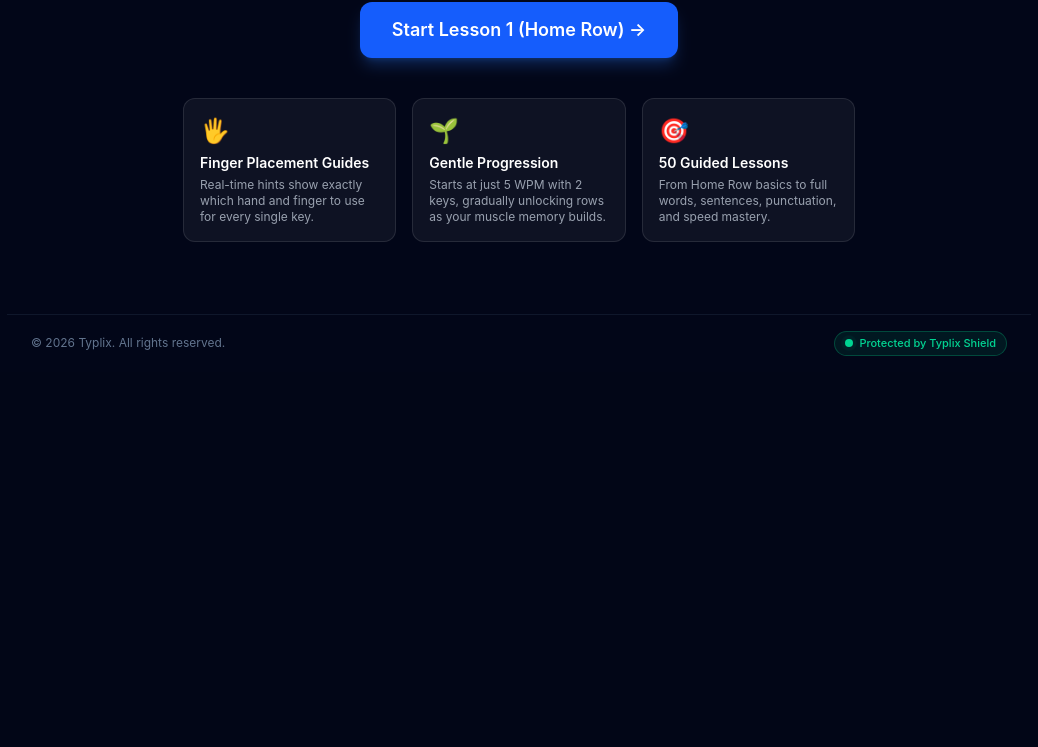
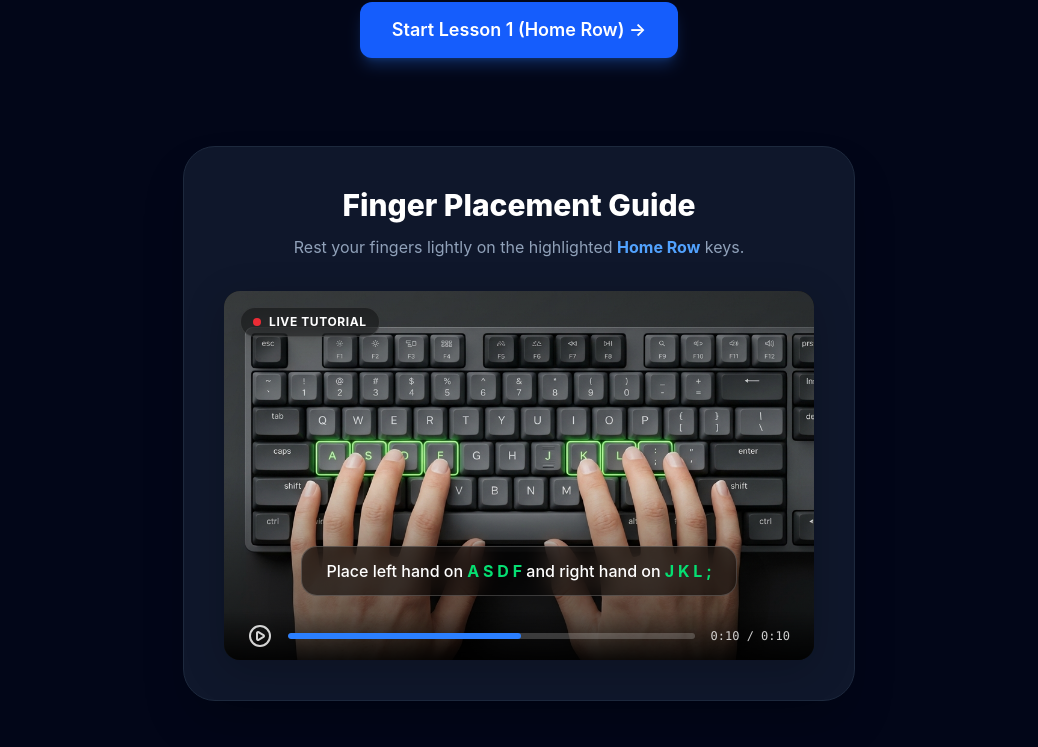
Before and after one commit to premsagarpandey/Typing-Game, a React (Vite) app: page / in a window 1280 px wide. Shown: the part 491-1238 px from the top of the page, without its empty margins (121-1159 px from the left). Before the commit the page ends 863 px from the top, so only its background shows below. Built offline with nearby package versions, Linux system fonts and the light colour scheme.

Commit message:
Add animated finger placement video tutorial to home page

```diff
--- a/package.json
+++ b/package.json
@@ -10,7 +10,9 @@
     "preview": "vite preview"
   },
   "dependencies": {
+    "axios": "^1.20.0",
     "framer-motion": "^13.1.1",
+    "lucide-react": "^1.42.0",
     "react": "^19.2.8",
     "react-dom": "^19.2.8",
     "react-router-dom": "^7.18.2"
--- /dev/null
+++ b/src/components/common/FingerPlacementTutorial.tsx
@@ -0,0 +1,65 @@
+import { motion } from 'framer-motion';
+import { PlayCircle } from 'lucide-react';
+
+export default function FingerPlacementTutorial() {
+  return (
+    <div className="w-full max-w-4xl mx-auto my-12 p-6 sm:p-10 bg-white dark:bg-slate-900 rounded-[2rem] shadow-2xl border border-slate-200 dark:border-slate-800">
+      <div className="text-center mb-8">
+        <h2 className="text-2xl sm:text-3xl font-extrabold text-slate-900 dark:text-white mb-3">
+          Finger Placement Guide
+        </h2>
+        <p className="text-slate-600 dark:text-slate-400 max-w-xl mx-auto">
+          Rest your fingers lightly on the highlighted <strong className="text-blue-600 dark:text-blue-400">Home Row</strong> keys.
+        </p>
+      </div>
+
+      <div className="relative w-full overflow-hidden rounded-2xl shadow-[0_10px_40px_rgba(0,0,0,0.2)] bg-black aspect-[16/10] group">
+
+        {/* Animated Background Image (Ken Burns Effect) */}
+        <motion.div
+          className="absolute inset-0 w-full h-full bg-cover bg-center"
+          style={{ backgroundImage: "url('/tutorial-image.jpg')" }}
+          animate={{ scale: [1, 1.05, 1] }}
+          transition={{ duration: 15, repeat: Infinity, ease: "easeInOut" }}
+        />
+
+        {/* Video Player UI Overlay */}
+        <div className="absolute inset-0 bg-gradient-to-t from-black/60 via-transparent to-black/20 pointer-events-none"></div>
+
+        <div className="absolute top-4 left-4 flex items-center gap-2 px-3 py-1.5 bg-black/40 backdrop-blur-md rounded-full border border-white/10 text-white shadow-lg">
+          <motion.div
+            animate={{ opacity: [1, 0.4, 1] }}
+            transition={{ duration: 2, repeat: Infinity }}
+            className="w-2 h-2 rounded-full bg-red-500"
+          />
+          <span className="text-xs font-bold uppercase tracking-wider">Live Tutorial</span>
+        </div>
+
+        {/* Floating Animated Instructions */}
+        <div className="absolute bottom-16 left-0 right-0 flex justify-center">
+          <motion.div
+            initial={{ opacity: 0, y: 10 }}
+            animate={{ opacity: 1, y: 0 }}
+            transition={{ delay: 0.5 }}
+            className="bg-black/60 backdrop-blur-md text-white px-6 py-3 rounded-2xl border border-white/20 text-sm sm:text-base font-medium shadow-2xl text-center max-w-md mx-4"
+          >
+            Place left hand on <span className="text-green-400 font-bold">A S D F</span> and right hand on <span className="text-green-400 font-bold">J K L ;</span>
+          </motion.div>
+        </div>
+
+        {/* Fake Video Controls */}
+        <div className="absolute bottom-0 left-0 right-0 h-12 bg-gradient-to-t from-black/80 to-transparent flex items-center px-6 gap-4">
+          <PlayCircle className="text-white/90 w-6 h-6 animate-pulse" />
+          <div className="flex-1 h-1.5 bg-white/20 rounded-full overflow-hidden">
+            <motion.div
+              className="h-full bg-blue-500 rounded-full"
+              animate={{ width: ["0%", "100%"] }}
+              transition={{ duration: 10, repeat: Infinity, ease: "linear" }}
+            />
+          </div>
+          <span className="text-white/80 text-xs font-mono">0:10 / 0:10</span>
+        </div>
+      </div>
+    </div>
+  );
+}
--- a/src/pages/Home.tsx
+++ b/src/pages/Home.tsx
@@ -1,4 +1,5 @@
 import { useNavigate } from 'react-router-dom';
+import FingerPlacementTutorial from '../components/common/FingerPlacementTutorial';
 
 export default function Home() {
   const navigate = useNavigate();
@@ -29,6 +30,8 @@ export default function Home() {
         </button>
       </div>
 
+      <FingerPlacementTutorial />
+
       <div className="w-full grid grid-cols-1 sm:grid-cols-3 gap-4 text-left">
         <div className="p-4 rounded-xl bg-white dark:bg-white/5 border border-slate-200 dark:border-white/10 shadow-sm dark:shadow-none transition-colors">
           <div className="text-2xl mb-1.5">🖐️</div>
```
Also changed, not shown: public/tutorial-image.jpg (added), 1 other file (tests, documents, lock files or other folders).
